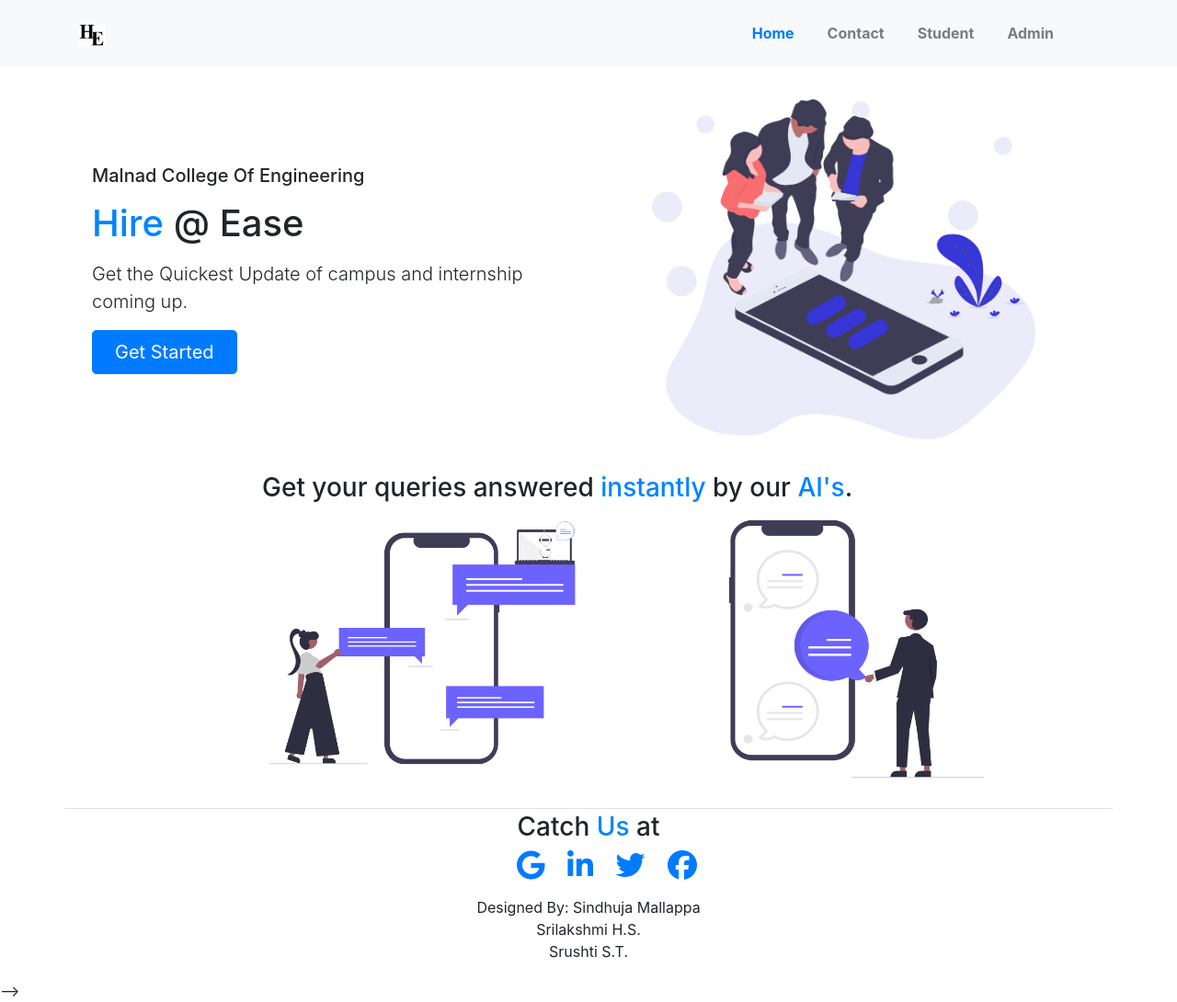
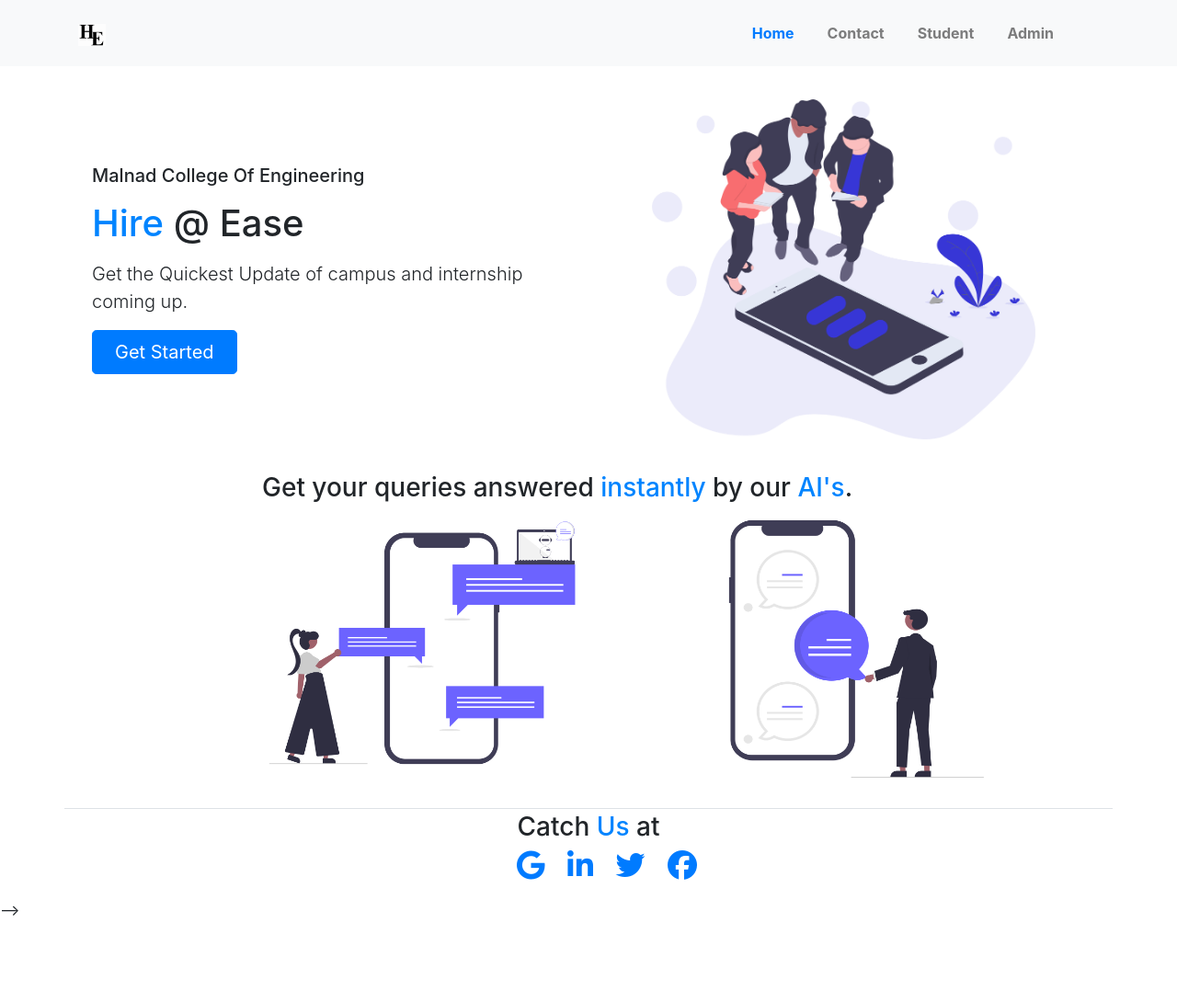
Before and after one commit to srilakshmihs/Hire-At-Ease, a website: page views/index.html in a window 1280 px wide. Shown: the whole page at 92% size. After the commit the page ends 1002 px from the top, so only its background shows below. Drawn offline with Linux system fonts and the light colour scheme; files whose address does not match are found by name.

Commit message:
Edited homepage

```diff
--- a/views/index.html
+++ b/views/index.html
@@ -92,9 +92,9 @@
         <li><a href="https://www.facebook.com/groups/mce.hassan"><i class="fab fa-facebook fa-2x"></i></a></li>
       </ul>
     </div>
-    <div class="author">
+    <!-- <div class="author">
       <p>Designed By: Sindhuja Mallappa <br>Srilakshmi H.S. <br>Srushti S.T. </p>
-    </div>
+    </div> -->
   </footer>
 
   <script src="node_modules/jquery/dist//jquery.min.js"></script>
```
Also changed, not shown: 1 other file.
